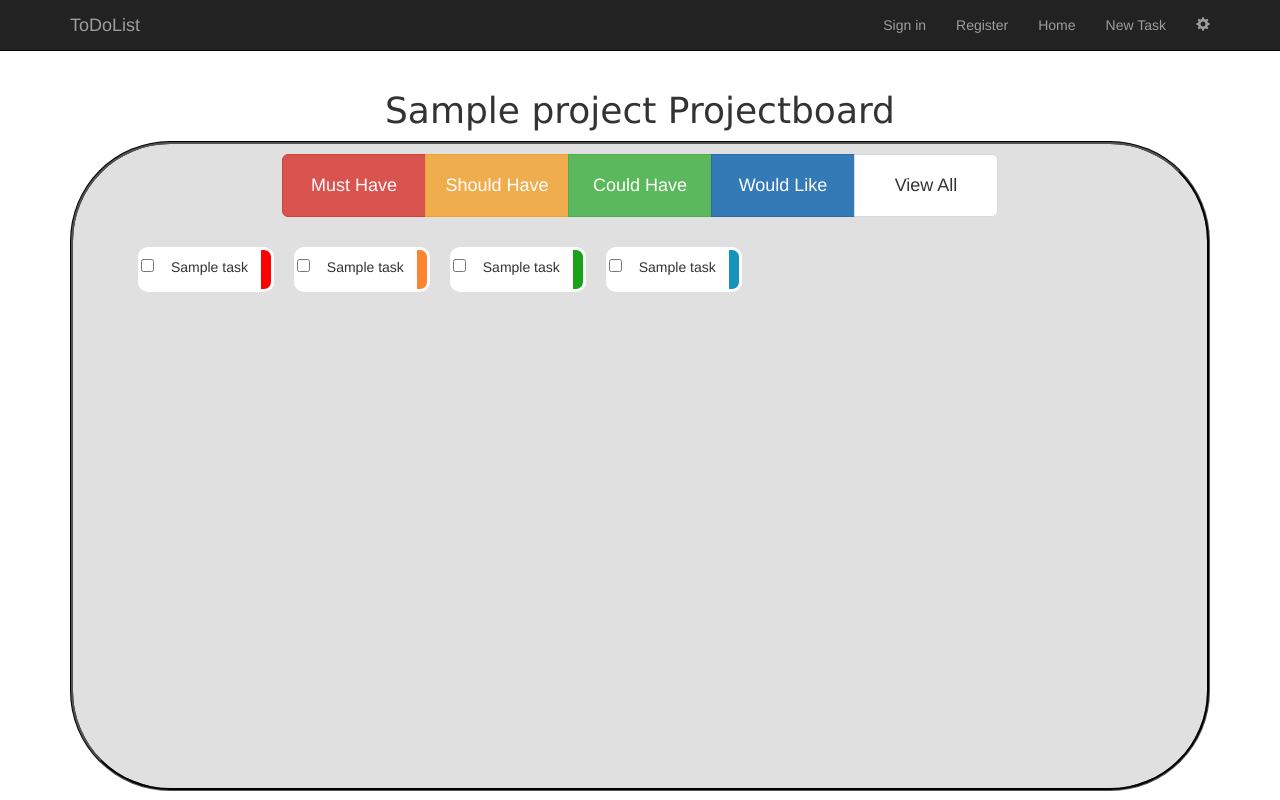
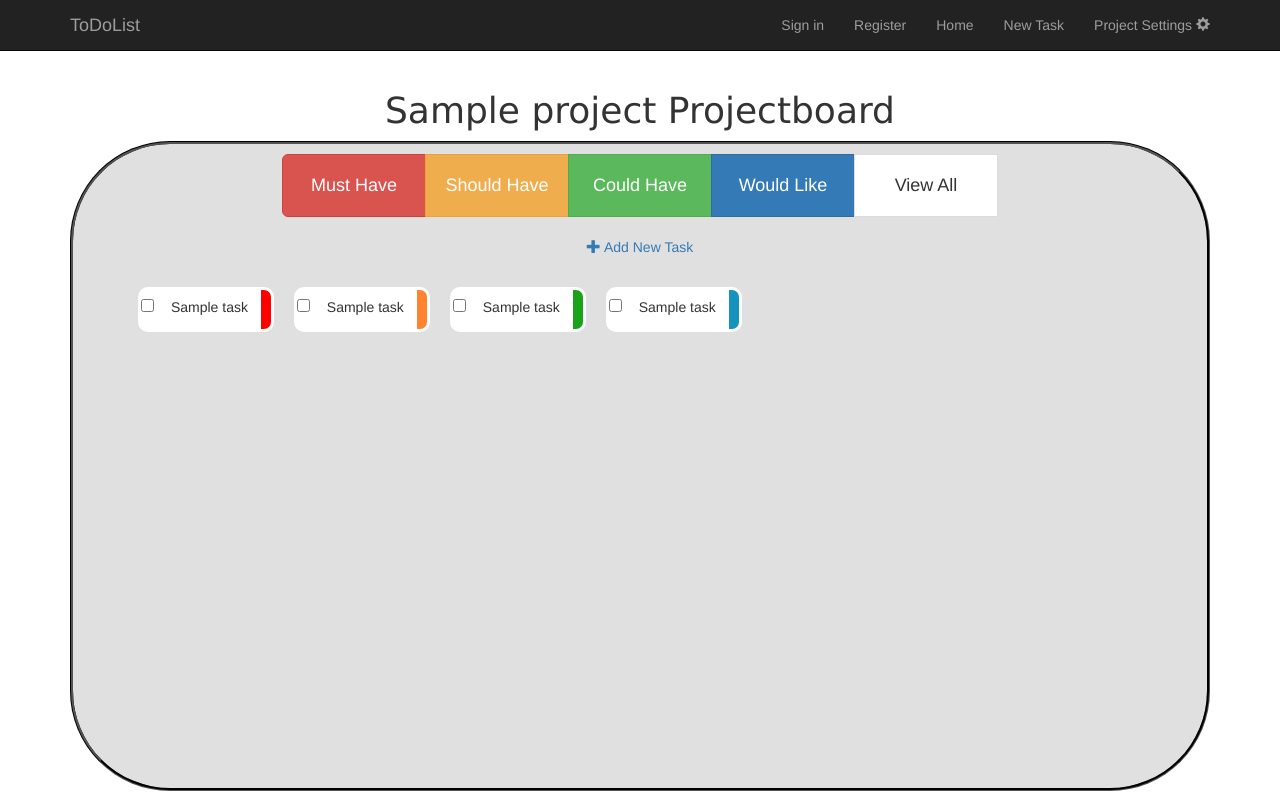
Before and after one commit to GUTeamU/DIM3, a Django app: template requirementsTracker/templates/rct/projects/view.html in a window 1280 px wide. Run offline with Django 3.2, Linux system fonts and the light colour scheme; tables that the repository leaves empty hold one stand-in row (values such as "Sample post"); the template is opened without the code that fills it: values that come from a table or form of the project are taken from there, most other values are stand-ins (such as "Sample title", 1, 10 or a date in 2020); some libraries are stand-ins or nearby versions.

Commit message:
Added some links in the centre of the screen rather than the nav bar.

```diff
--- a/requirementsTracker/templates/rct/projects/view.html
+++ b/requirementsTracker/templates/rct/projects/view.html
@@ -8,7 +8,8 @@
 
 {% block nav %}
 {% include "rct/projects/nav.html" %}
-<li><a href="#" data-toggle="modal" data-target="#editProject"><span class="glyphicon glyphicon-cog"></span> </a></li>
+<li><a href="#" data-toggle="modal" data-target="#editProject">Project Settings
+<span class="glyphicon glyphicon-cog"></span> </a></li>
 {% endblock %}
 
 {% block body_block %}
@@ -56,6 +57,13 @@
         <button type="button" class="btn btn-success category-button btn-lg" id="could-have" onclick="couldHave()">Could Have</button>
         <button type="button" class="btn btn-primary category-button btn-lg" id="would-like" onclick="wouldLike()">Would Like</button>
         <button type="button" class="btn btn-default category-button btn-lg" id="all" onclick="show_all()">View All</button>
+        <div>
+            <br>
+            <a href="{% url 'add_task' project.url %}">
+            <span class="glyphicon glyphicon-plus"></span>
+            Add New Task
+            </a>
+        </div>
     </div>
 
     <div>
@@ -91,6 +99,7 @@
             {% endfor %}
             {% endif %}
         </ul>
+
     </div>
 </div>
 
```
Also changed, not shown: requirementsTracker/templates/rct/index.html (+6 -4 lines).
